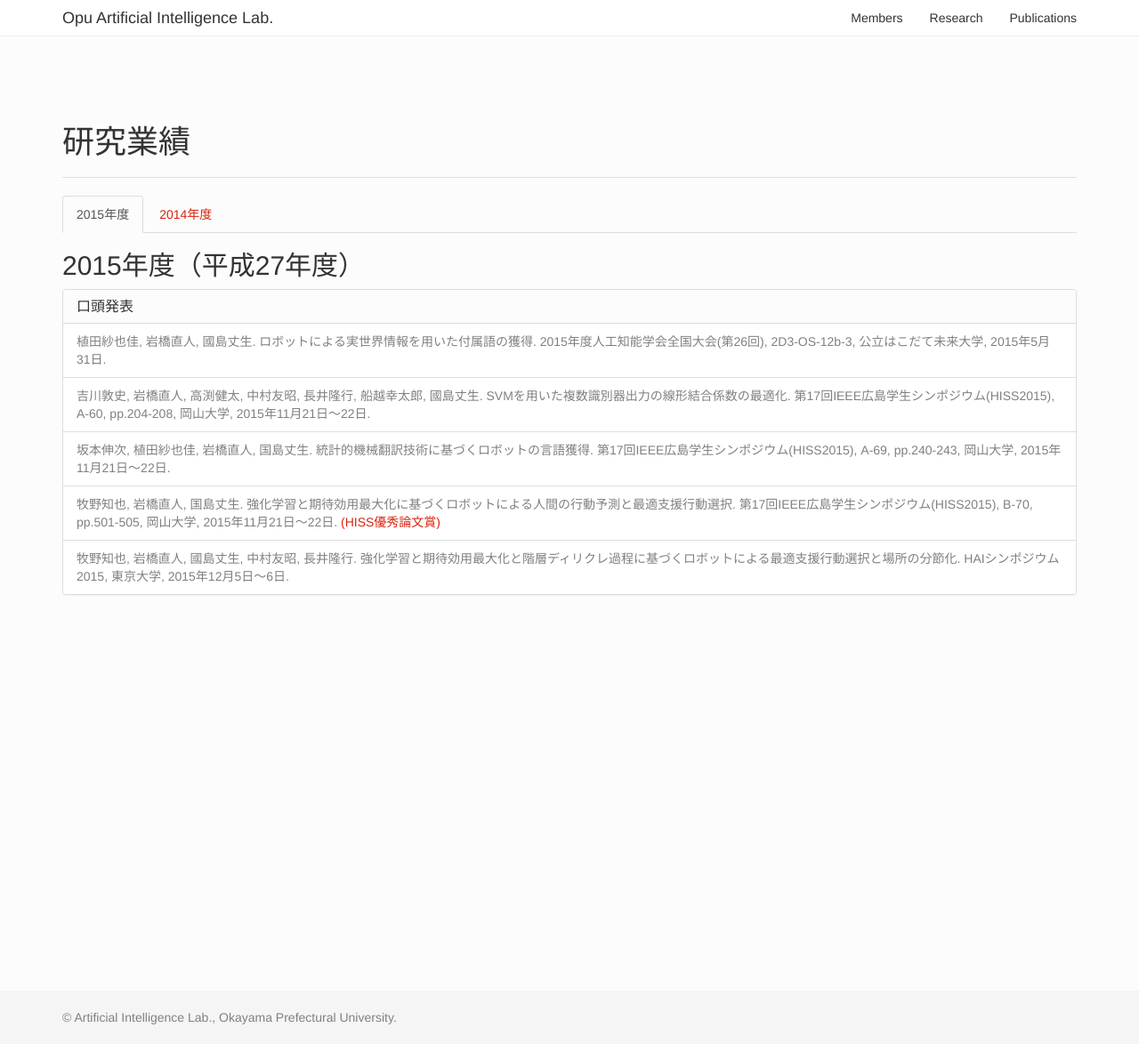
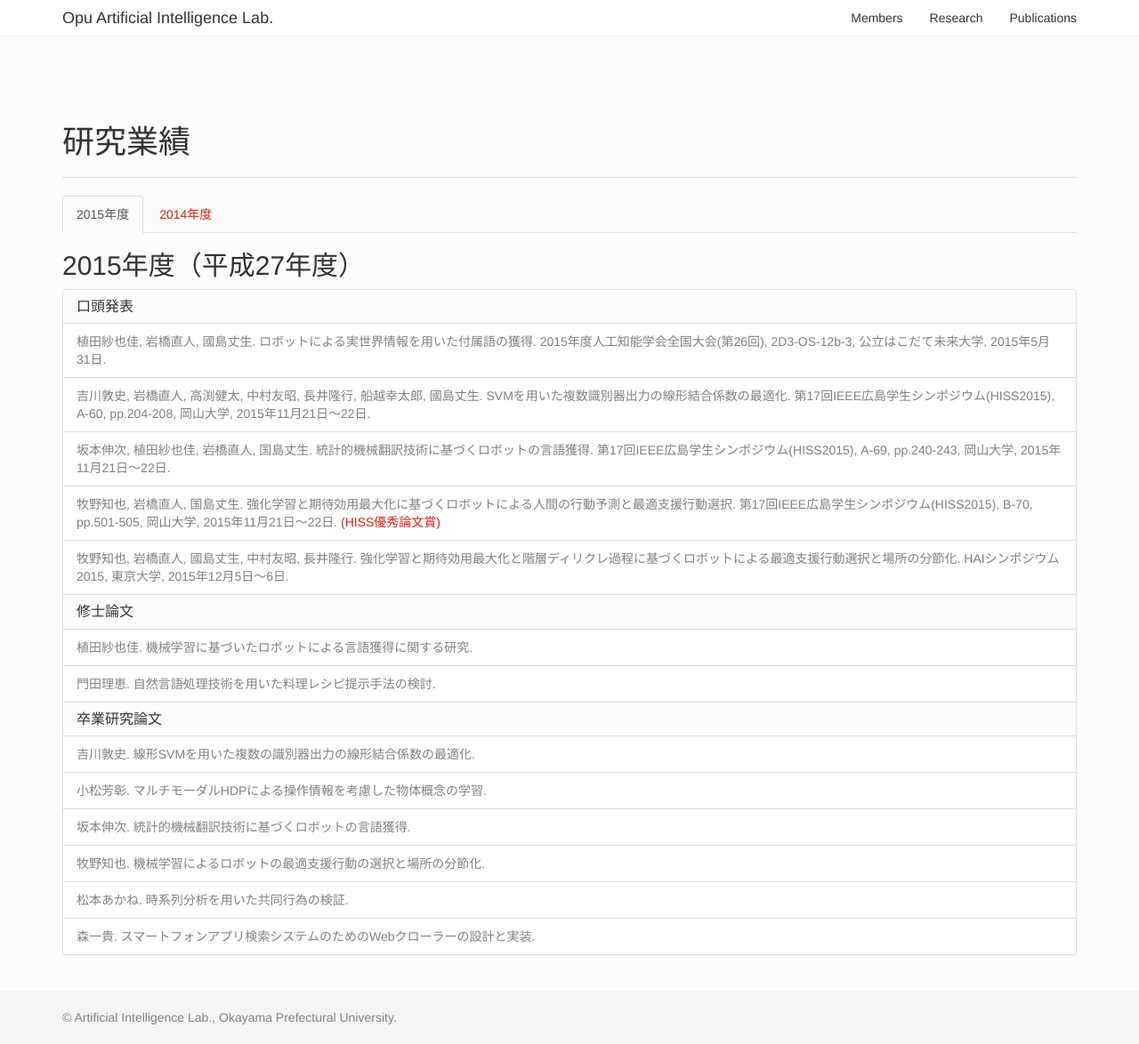
Before and after one commit to kunishi/www-ime, a Jekyll site: the page built from publications/index.html, in a window 1280 px wide and 1174 px high. Shown: the whole window at 89% size. Built offline with Jekyll 4.4.1, drawn with Linux system fonts in a browser that asks for light colours; nearby versions of some CDN libraries; a style sheet for code colours, icons or effects is not loaded.

Commit message:
update theses of 2016.

```diff
--- a/publications/index.html
+++ b/publications/index.html
@@ -41,6 +41,39 @@ title: 研究業績
 					HAIシンポジウム2015, 東京大学, 2015年12月5日〜6日.
 				</li>
 			</ul>
+			<div class="panel-heading">
+				<h3 class="panel-title">修士論文</h3>
+			</div>
+			<ul class="list-group">
+				<li class="list-group-item">
+					植田紗也佳. 機械学習に基づいたロボットによる言語獲得に関する研究.
+				</li>
+				<li class="list-group-item">
+					門田理恵. 自然言語処理技術を用いた料理レシピ提示手法の検討.
+				</li>
+			</ul>
+			<div class="panel-heading">
+				<h3 class="panel-title">卒業研究論文</h3>
+			</div>
+			<ul class="list-group">
+				<li class="list-group-item">
+					吉川敦史. 線形SVMを用いた複数の識別器出力の線形結合係数の最適化.
+				</li>
+				<li class="list-group-item">
+					小松芳彰. マルチモーダルHDPによる操作情報を考慮した物体概念の学習.
+				</li>
+				<li class="list-group-item">
+					坂本伸次. 統計的機械翻訳技術に基づくロボットの言語獲得.
+				</li>
+				<li class="list-group-item">
+					牧野知也. 機械学習によるロボットの最適支援行動の選択と場所の分節化.
+				</li>
+				<li class="list-group-item">
+					松本あかね. 時系列分析を用いた共同行為の検証.
+				</li>
+				<li class="list-group-item">
+					森一貴. スマートフォンアプリ検索システムのためのWebクローラーの設計と実装.
+				</li>
 		</div>
 	</div>
 	<div role="tabpanel" class="tab-pane" id="2014">
```
